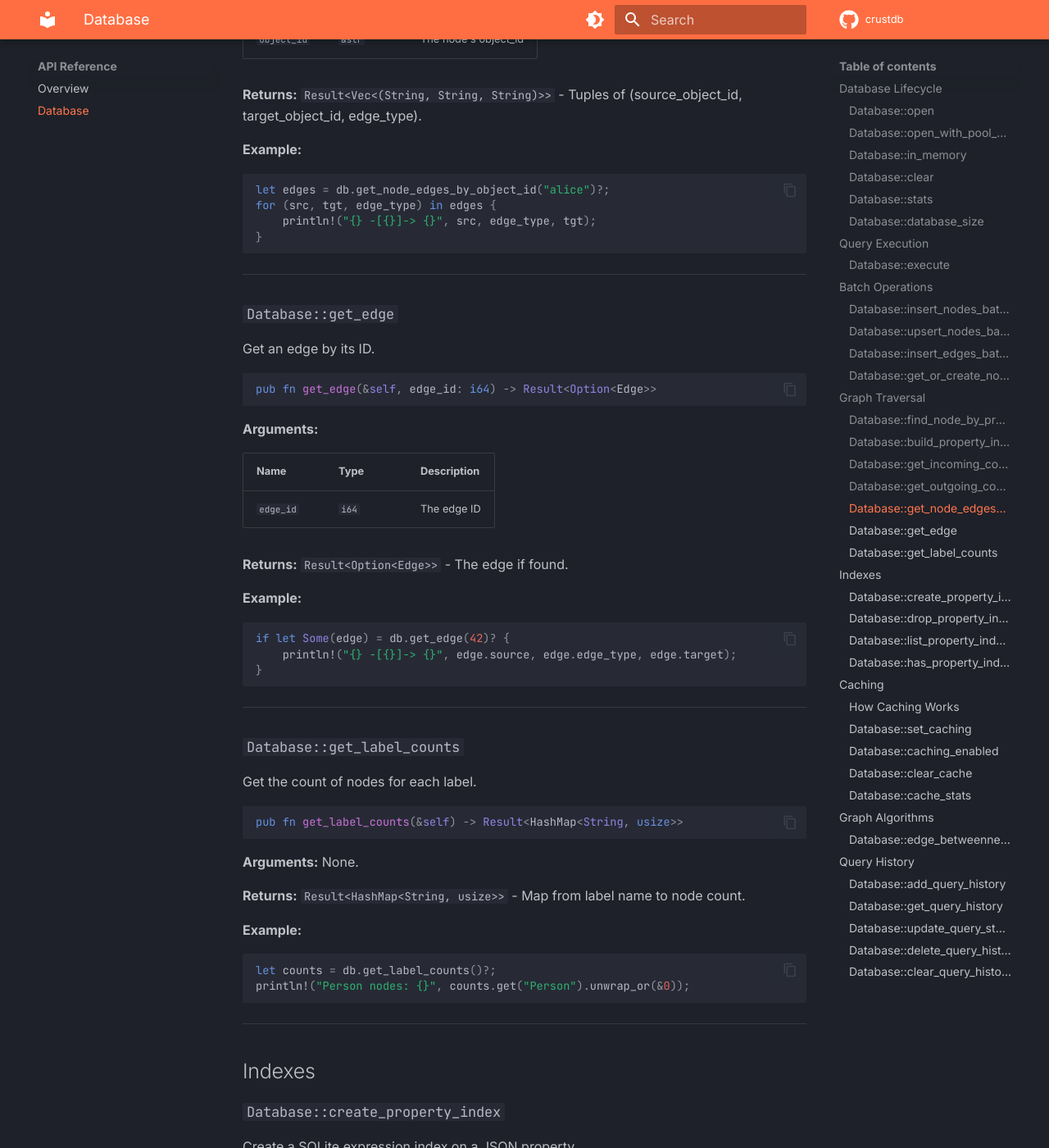
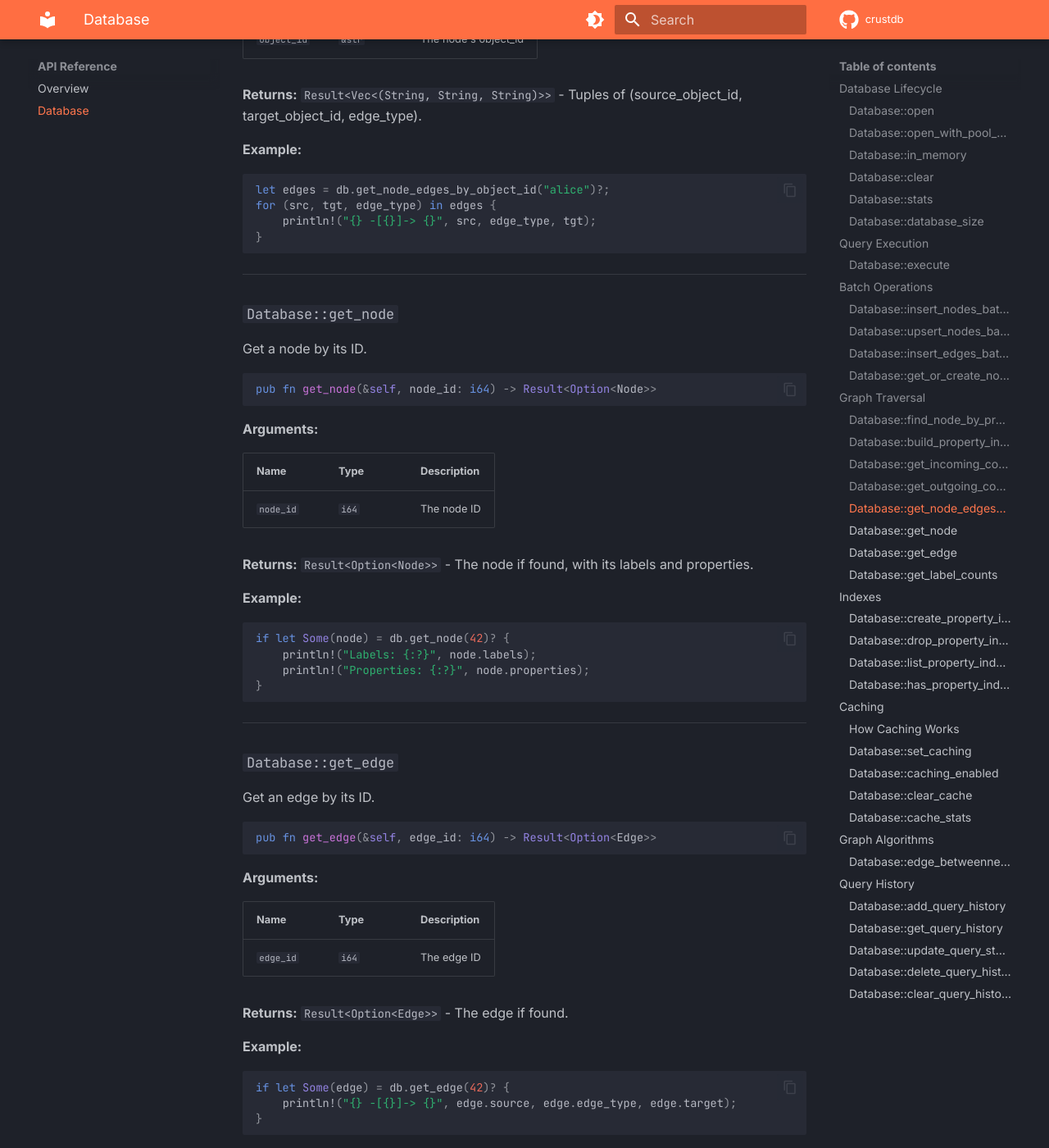
Before and after one commit to AdrianVollmer/ADMapper, an MkDocs documentation site: the page built from docs/crustdb/docs/api/database.md, in a window 1280 px wide and 1400 px high, scrolled down 9939 px. Shown: the whole window at 82% size. Built offline with MkDocs 1.6.1 and Material for MkDocs 9.7.7, drawn with Linux system fonts in a browser that asks for light colours; comment, search, counter and statistics services are not loaded.

Commit message:
Add get_node() to public Database API
The storage layer already had get_node(), but it wasn't exposed
publicly. Now symmetric with get_edge().

Co-Authored-By: Claude Opus 4.5 <noreply@anthropic.com>

````diff
--- a/docs/crustdb/docs/api/database.md
+++ b/docs/crustdb/docs/api/database.md
@@ -482,6 +482,33 @@ for (src, tgt, edge_type) in edges {
 
 ---
 
+### `Database::get_node`
+
+Get a node by its ID.
+
+```rust
+pub fn get_node(&self, node_id: i64) -> Result<Option<Node>>
+```
+
+**Arguments:**
+
+| Name | Type | Description |
+|------|------|-------------|
+| `node_id` | `i64` | The node ID |
+
+**Returns:** `Result<Option<Node>>` - The node if found, with its labels and properties.
+
+**Example:**
+
+```rust
+if let Some(node) = db.get_node(42)? {
+    println!("Labels: {:?}", node.labels);
+    println!("Properties: {:?}", node.properties);
+}
+```
+
+---
+
 ### `Database::get_edge`
 
 Get an edge by its ID.
````
Also changed, not shown: 1 other file.
